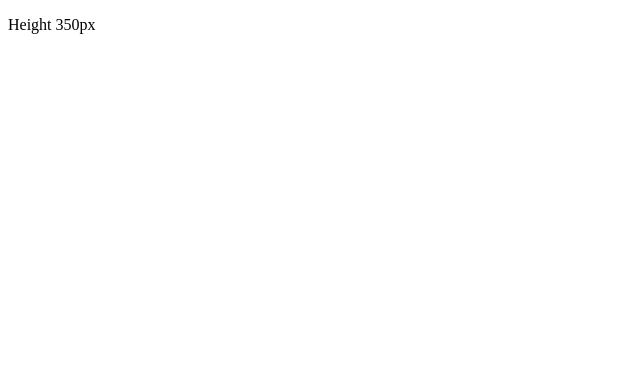
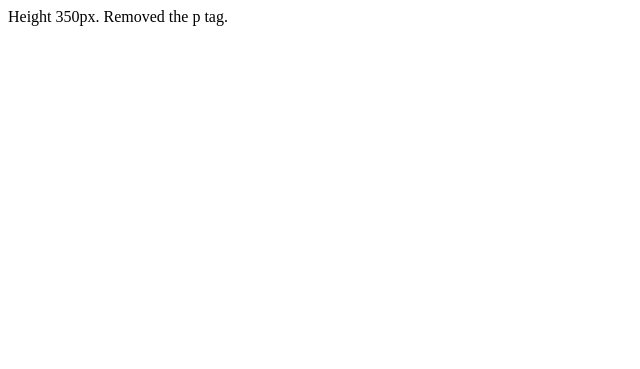
Before and after one commit to tlillqvi/tlillqvi.github.io, a plain HTML site: page reader/index.html in a window 1280 px wide. Shown: the whole page, without its empty margins (0-640 px from the left). Drawn offline with Linux system fonts and the light colour scheme.

Commit message:
reader view. Removed p tag.

```diff
--- a/reader/index.html
+++ b/reader/index.html
@@ -2,7 +2,7 @@
 <html>
 <body>
   <article style="height: 350px">
-    <p>Height 350px</p>
+    Height 350px. Removed the p tag.
   </article>
 </body>
 </html>
```
